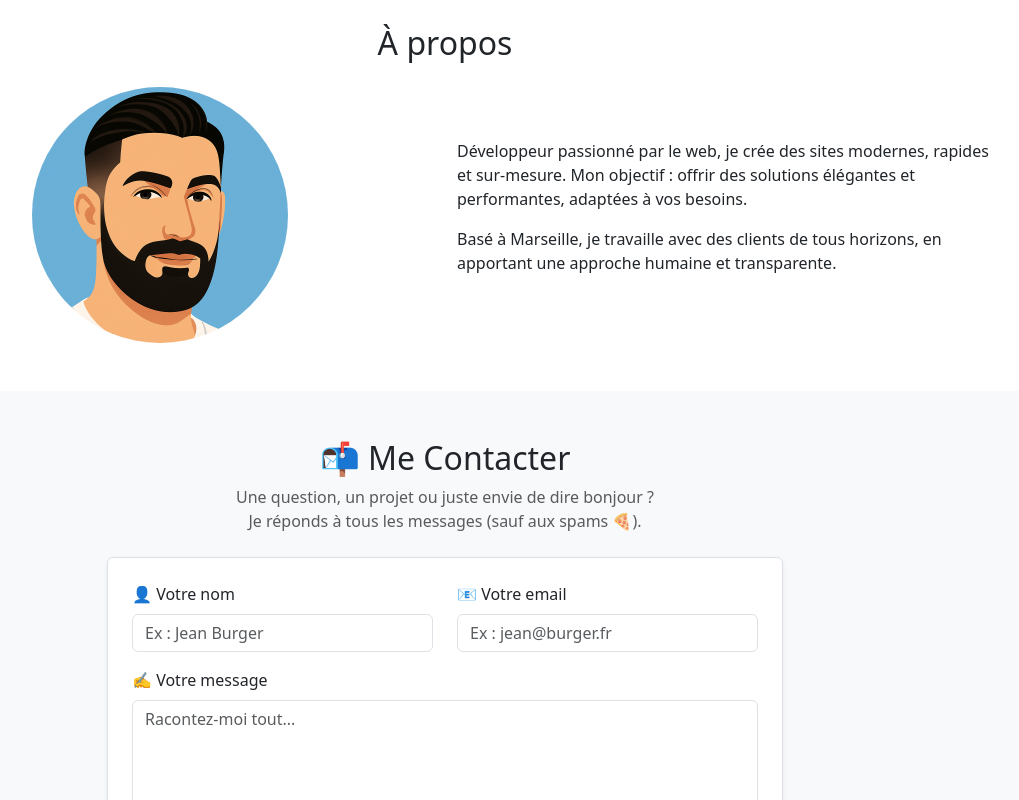
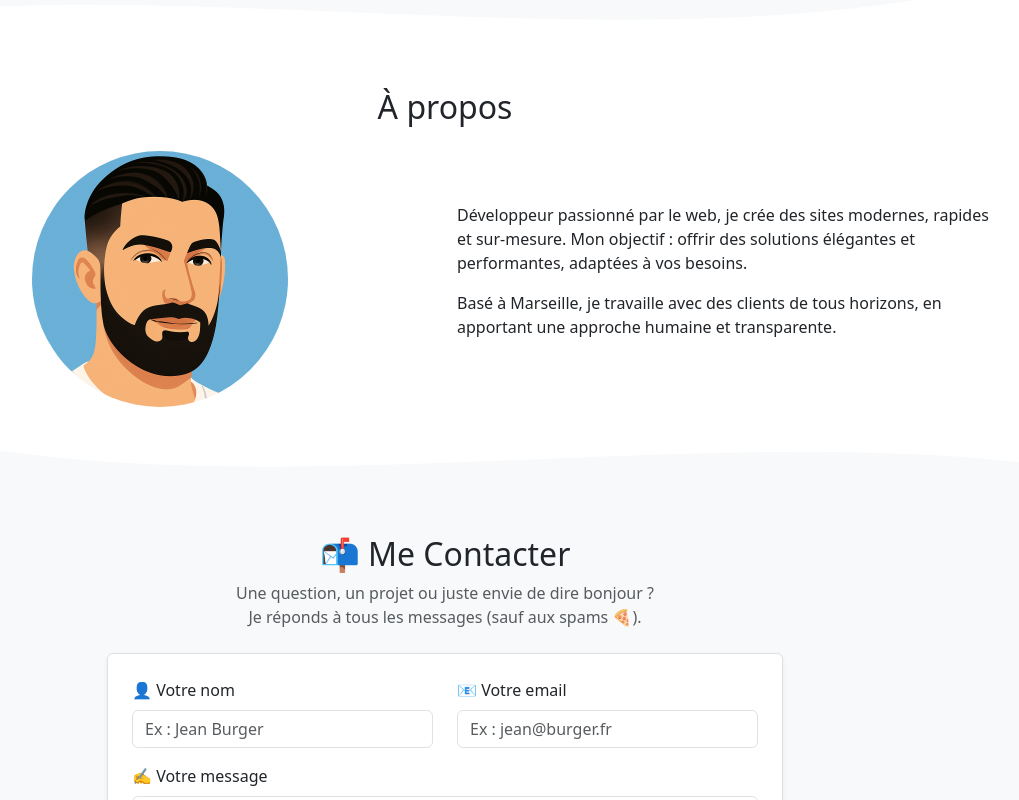
Before and after one commit to DevMatt9/portfolio, a React (Vite) app: page / in a window 1280 px wide. Shown: the part 2000-2800 px from the top of the page, without its empty margins (195-1214 px from the left). Built offline with nearby package versions, Linux system fonts and the light colour scheme.

Commit message:
separator between sections

```diff
--- a/src/App.tsx
+++ b/src/App.tsx
@@ -5,6 +5,7 @@ import Tarifs from "./components/Tarifs";
 import Informations from "./components/Informations";
 import Contact from "./components/Contact";
 import Footer from "./components/Footer";
+import Separator from "./components/Separator";
 
 function Portfolio() {
   return (
@@ -12,9 +13,13 @@ function Portfolio() {
       <Header />
       <Hero />
       <Services />
+      <Separator position="top" color="#f8f9fa" />
       <Tarifs />
+      <Separator position="bottom" color="#f8f9fa" invertX />
       <Informations />
+      <Separator position="top" color="#f8f9fa" />
       <Contact />
+      <Separator position="top" color="#212529" backgroundColor="#f8f9fa" invertX/>
       <Footer />
     </>
   );
--- a/src/components/Contact.tsx
+++ b/src/components/Contact.tsx
@@ -54,7 +54,7 @@ const Contact = () => {
   };
 
   return (
-    <section id="contact" className="py-5 bg-light">
+    <section id="contact" className="bg-light">
       <Container style={{ maxWidth: "700px" }}>
         <div className="text-center mb-4">
           <h2 className="mb-2">📬 Me Contacter</h2>
--- a/src/components/Footer.tsx
+++ b/src/components/Footer.tsx
@@ -3,7 +3,7 @@ import { FaGithub, FaLinkedin } from 'react-icons/fa';
 
 const Footer = () => {
   return (
-    <footer className="bg-dark text-light pt-5 pb-3">
+    <footer className="bg-dark text-light pb-3">
       <Container>
         <Row className="mb-4">
           <Col md={6}>
@@ -27,7 +27,7 @@ const Footer = () => {
               </a>
             </div>
             <p className="mt-3 mb-0 small">
-              🤓 Développé avec tendresse (bon et un peu React aussi !)
+              🤓 Développé avec mes 10 doigts (bon et un peu React aussi !)
             </p>
           </Col>
         </Row>
--- a/src/components/Informations.tsx
+++ b/src/components/Informations.tsx
@@ -2,7 +2,7 @@ import { Container, Row, Col, Image } from "react-bootstrap";
 
 const Informations = () => {
   return (
-    <section id="informations" className="py-5 bg-white">
+    <section id="informations" className="bg-white">
       <Container>
         <h2 className="text-center mb-4">À propos</h2>
         <Row className="align-items-center">
--- /dev/null
+++ b/src/components/Separator.tsx
@@ -0,0 +1,50 @@
+import React from "react";
+
+type SeparatorProps = {
+  color?: string; // couleur de la forme (path)
+  backgroundColor?: string; // couleur du fond derrière la forme
+  position?: "top" | "bottom";
+  invertX?: boolean;
+  invertY?: boolean;
+};
+
+const Separator: React.FC<SeparatorProps> = ({
+  color = "#f8f9fa",
+  backgroundColor = "transparent",
+  position = "bottom",
+  invertX = false,
+  invertY = false,
+}) => {
+  const transform = `
+    ${invertX ? "scaleX(-1)" : ""}
+    ${invertY ? "scaleY(-1)" : ""}
+  `.trim();
+
+  return (
+    <div
+      className="w-full overflow-hidden leading-[0]"
+      style={{ backgroundColor }}
+    >
+      <svg
+        className="w-full"
+        viewBox="0 0 500 50"
+        preserveAspectRatio="none"
+        style={{ transform }}
+      >
+        {position === "top" ? (
+          <path
+            d="M0,0 C150,50 350,0 500,25 L500,50 L0,50 Z"
+            style={{ fill: color }}
+          />
+        ) : (
+          <path
+            d="M0,0 C150,50 350,0 500,25 L500,0 L0,0 Z"
+            style={{ fill: color }}
+          />
+        )}
+      </svg>
+    </div>
+  );
+};
+
+export default Separator;
--- a/src/components/Services.tsx
+++ b/src/components/Services.tsx
@@ -50,7 +50,7 @@ const Services: React.FC = () => {
   ];
 
   return (
-    <section id="services" className="py-5 bg-white">
+    <section id="services" className="pt-5 bg-white">
       <Container>
         <h2 className="text-center mb-4">Mes Services</h2>
         <Row className="g-4">
--- a/src/components/Tarifs.tsx
+++ b/src/components/Tarifs.tsx
@@ -41,7 +41,7 @@ const Tarifs: React.FC = () => {
   ];
 
   return (
-    <section id="tarifs" className="py-5 bg-light">
+    <section id="tarifs" className="bg-light">
       <Container>
         <h2 className="text-center mb-4">💼 Mes Tarifs</h2>
         <Row className="g-4 justify-content-center">
```
Also changed, not shown: 1 other file (tests, documents, lock files or other folders).
